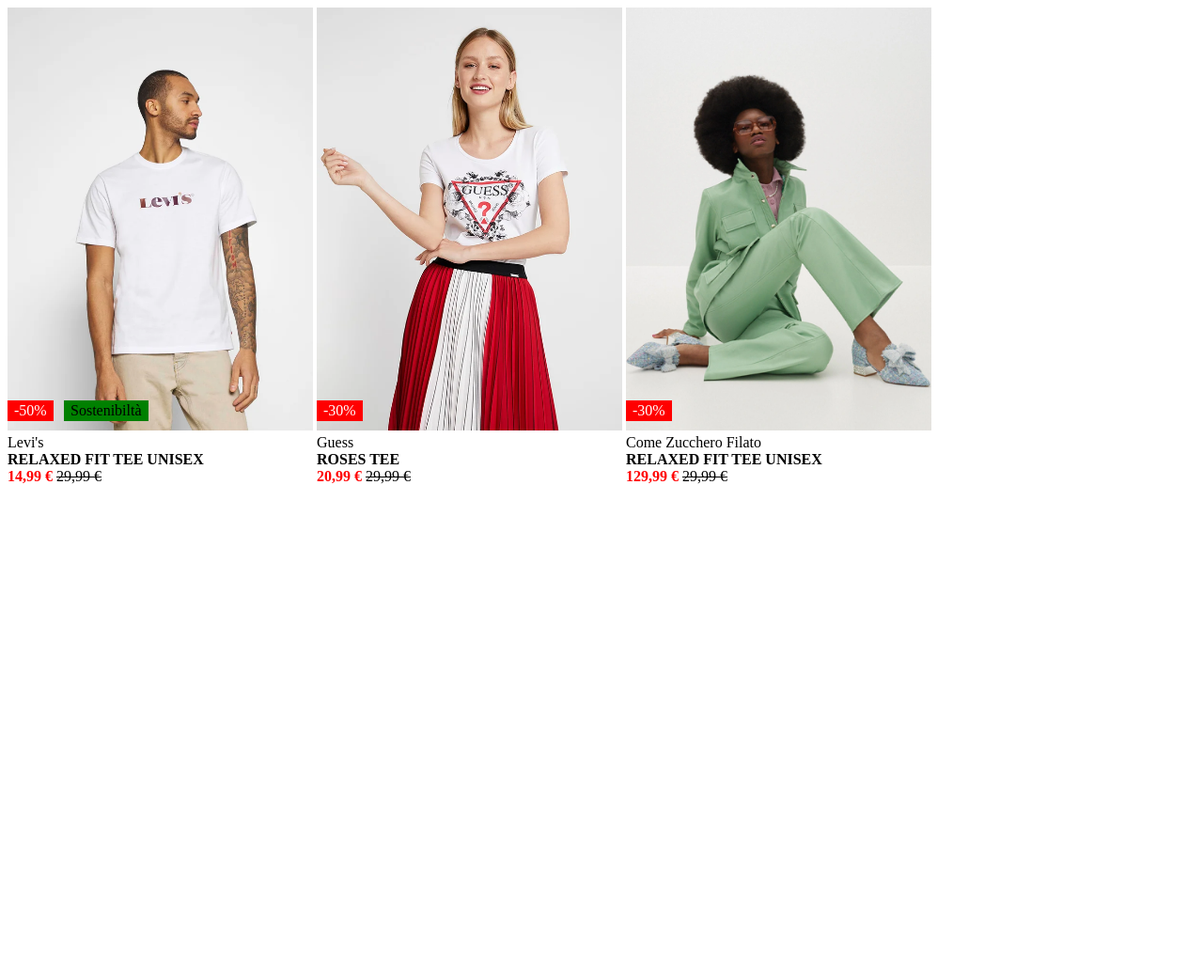
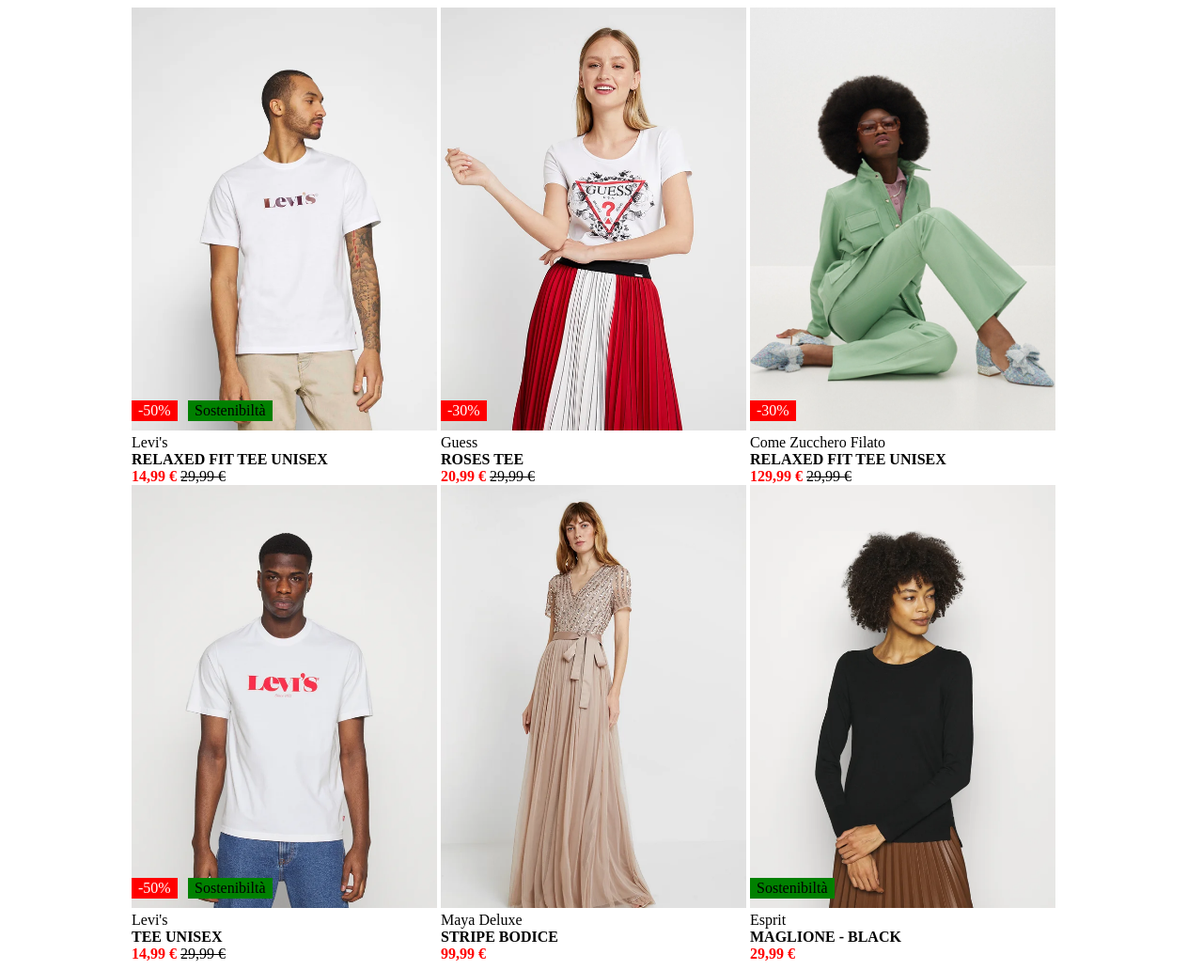
Before and after one commit to Alberto-Biga/html-css-boolando, a plain HTML site: page index.html in a window 1280 px wide. Shown: the whole page at 94% size. Before the commit the page ends 800 px from the top, so only its background shows below. Drawn offline with Linux system fonts and the light colour scheme.

Commit message:
consegna

```diff
--- a/asset/css/style.css
+++ b/asset/css/style.css
@@ -2,8 +2,8 @@
     display: inline-block;
 }
 #container{
-    width: 1200px;
-
+    width: 1000px;
+    margin: 0 auto;
 }
 .item{
     width: 325px;
@@ -14,8 +14,6 @@
 .item > img{
     width: 100%;
     height: 100%;
-
-
 }
 .item > .discount{
     position: absolute;
@@ -30,6 +28,15 @@
 .item > .sustainability{
     position: absolute;
     left: 60px;
+    bottom: 10px;
+    background-color: green;
+    line-height: 8px;
+    text-align: center;
+    padding: 7px;
+}
+.zero.sustainability{
+    position: absolute;
+    left: 0px;
     bottom: 10px;
     background-color: green;
     line-height: 8px;
@@ -60,3 +67,24 @@ div.two:hover{
 div.three:hover{
     background-image: url(../img/3b.webp);
 }
+.four{
+    background-image: url(../img/4.webp);
+    background-size: cover;
+}
+div.four:hover{
+    background-image: url(../img/4b.webp);
+}
+.five{
+    background-image: url(../img/5.webp);
+    background-size: cover;
+}
+div.five:hover{
+    background-image: url(../img/5B.webp);
+}
+.six{
+    background-image: url(../img/6.webp);
+    background-size: cover;
+}
+div.six:hover{
+    background-image: url(../img/6B.webp);
+}
--- a/index.html
+++ b/index.html
@@ -8,8 +8,7 @@
     <link rel="stylesheet" href="./asset/css/style.css">
 </head>
 <body>
-    <div id="container">
-
+    <div id="container" >
 
         <div class="in-line">
             <div class="item one">
@@ -55,6 +54,50 @@
 
     </div>
 
+    <div id="container">
+
+
+        <div class="in-line">
+            <div class="item four">
+                <div class="discount">-50%</div>
+                <div class="sustainability">Sostenibilt&agrave;</div>
+            </div>
+            <div>
+                Levi's
+            </div>
+                <div><strong>TEE UNISEX</strong></div>
+                <div>
+                    <span class="final-price"><strong>14,99 &euro;</strong> </span>
+                    <span > <del>29,99 &euro;</del> </span>
+                </div>
+        </div>
+
+        <div class="in-line">
+            <div class="item five">
+            </div>
+            <div>
+                Maya Deluxe
+            </div>
+                <div><strong>STRIPE BODICE</strong></div>
+                <div>
+                    <span class="final-price"><strong>99,99 &euro;</strong> </span>
+                </div>
+        </div>
+
+        <div class="in-line">
+            <div class="item six">
+                <div class="sustainability zero">Sostenibilt&agrave;</div>
+            </div>
+            <div>
+                Esprit
+            </div>
+            <div><strong>MAGLIONE - BLACK</strong></div>
+            <div>
+                <span class="final-price"><strong>29,99 &euro;</strong> </span>
+            </div>
+
+    </div>
+
 
 
 </body>
```
